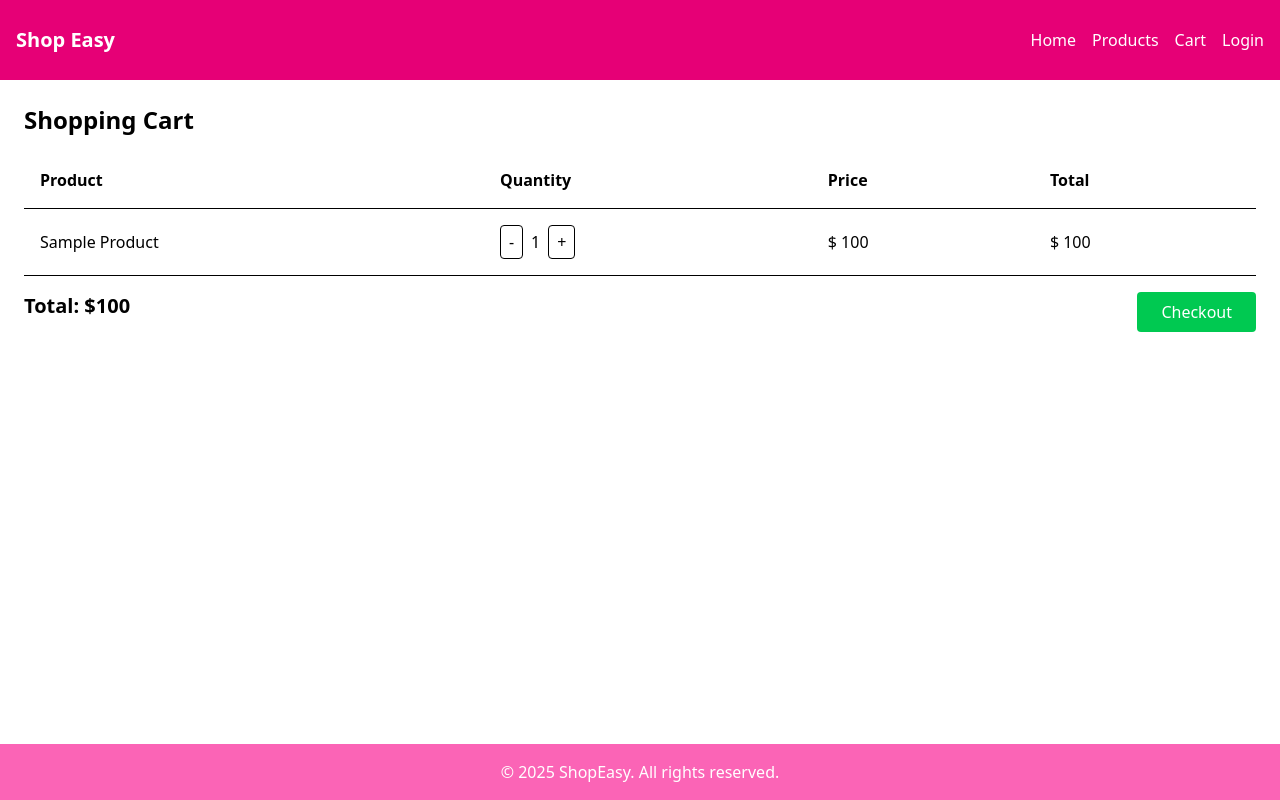
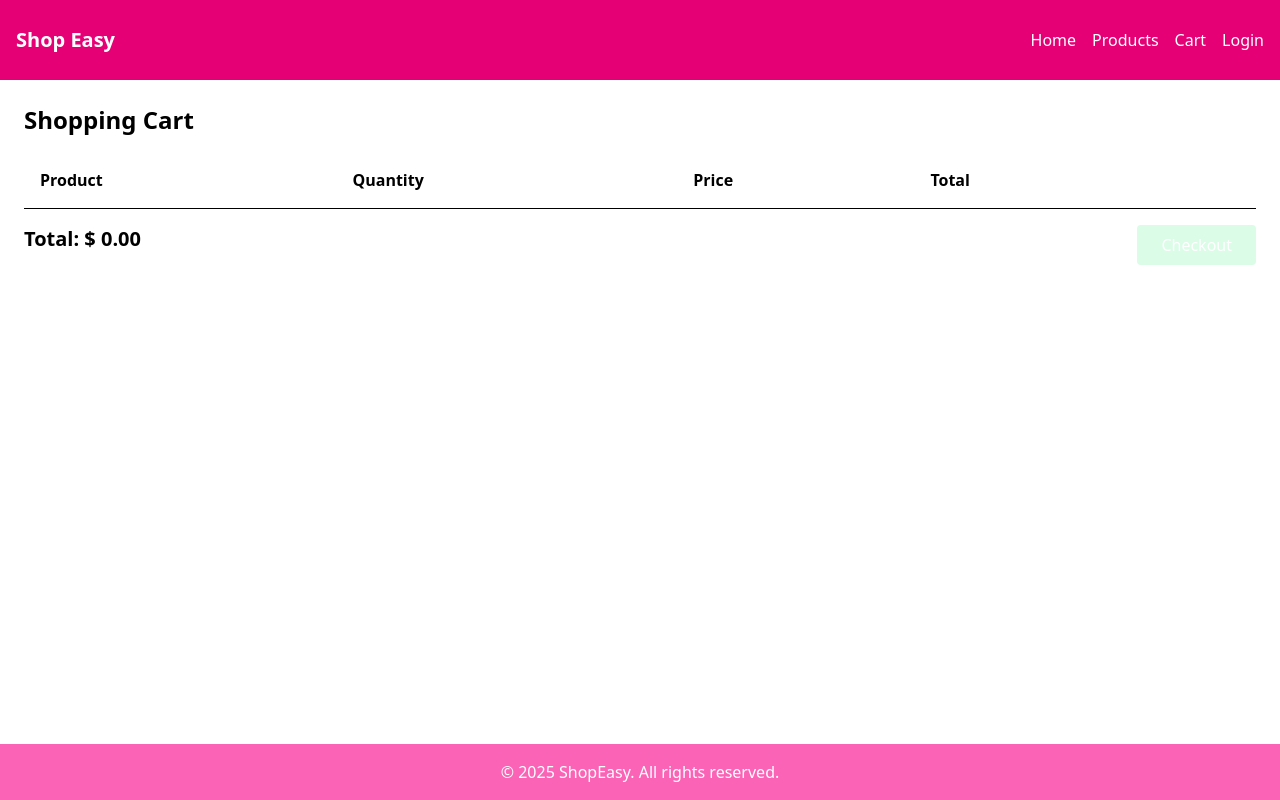
Before and after one commit to h662/shopping-app-2, a React (Vite) app: page /cart in a window 1280 px wide. Built offline with nearby package versions, Linux system fonts and the light colour scheme.

Commit message:
removeFromCart

```diff
--- a/package.json
+++ b/package.json
@@ -14,6 +14,7 @@
     "@tailwindcss/vite": "^4.0.3",
     "react": "^18.3.1",
     "react-dom": "^18.3.1",
+    "react-icons": "^5.4.0",
     "react-redux": "^9.2.0",
     "react-router-dom": "^7.1.5",
     "react-toastify": "^11.0.3",
--- /dev/null
+++ b/src/components/CheckoutButton.jsx
@@ -0,0 +1,22 @@
+import { useSelector } from "react-redux";
+import { useNavigate } from "react-router-dom";
+
+const CheckoutButton = ({ text }) => {
+  const { totalAmount } = useSelector((state) => state.cart);
+
+  const navigate = useNavigate();
+
+  return (
+    <button
+      className={`button-style text-center  ${
+        totalAmount ? "bg-green-500" : "bg-green-100 cursor-not-allowed"
+      }`}
+      onClick={() => navigate("/checkout")}
+      disabled={!totalAmount}
+    >
+      {text}
+    </button>
+  );
+};
+
+export default CheckoutButton;
--- /dev/null
+++ b/src/components/ItemCard.jsx
@@ -0,0 +1,51 @@
+import { useDispatch } from "react-redux";
+import { FaRegTrashCan } from "react-icons/fa6";
+
+import QuantityButton from "./QuantityButton";
+import { removeFromCart, updateQuantity } from "../store/slices/cartSlice";
+
+function ItemCard({ item }) {
+  const dispatch = useDispatch();
+
+  const handleUpdateQuantity = (quantity) => {
+    if (quantity > 0) {
+      dispatch(
+        updateQuantity({
+          id: item.id,
+          quantity,
+        })
+      );
+    }
+  };
+
+  const handleRemoveFromCart = () => {
+    dispatch(removeFromCart({ id: item.id }));
+  };
+
+  return (
+    <tr className="border-b">
+      <td className="p-4">{item.name}</td>
+      <td className="p-4">
+        <QuantityButton
+          text="-"
+          onClick={() => handleUpdateQuantity(item.quantity - 1)}
+        />
+        <span className="px-2">{item.quantity}</span>
+        <QuantityButton
+          text="+"
+          onClick={() => handleUpdateQuantity(item.quantity + 1)}
+        />
+      </td>
+      <td className="p-4">$ {item.price.toFixed(2)}</td>
+      <td className="p-4">$ {(item.price * item.quantity).toFixed(2)}</td>
+      <td>
+        <FaRegTrashCan
+          className="hover:text-red-500 cursor-pointer"
+          onClick={handleRemoveFromCart}
+        />
+      </td>
+    </tr>
+  );
+}
+
+export default ItemCard;
--- /dev/null
+++ b/src/components/QuantityButton.jsx
@@ -0,0 +1,9 @@
+function QuantityButton({ text, onClick }) {
+  return (
+    <button className="px-2 py-1 border rounded" onClick={onClick}>
+      {text}
+    </button>
+  );
+}
+
+export default QuantityButton;
--- a/src/pages/Cart.jsx
+++ b/src/pages/Cart.jsx
@@ -1,6 +1,10 @@
-import { Link } from "react-router-dom";
+import { useSelector } from "react-redux";
+import ItemCard from "../components/ItemCard";
+import CheckoutButton from "../components/CheckoutButton";
 
 function Cart() {
+  const { items, totalAmount } = useSelector((state) => state.cart);
+
   return (
     <div className="container">
       <h1 className="page-title">Shopping Cart</h1>
@@ -11,29 +15,22 @@ function Cart() {
             <th className="text-left p-4">Quantity</th>
             <th className="text-left p-4">Price</th>
             <th className="text-left p-4">Total</th>
+            <th className="text-left p-4"></th>
           </tr>
         </thead>
         <tbody>
-          <tr className="border-b">
-            <td className="p-4">Sample Product</td>
-            <td className="p-4">
-              <button className="px-2 py-1 border rounded">-</button>
-              <span className="px-2">1</span>
-              <button className="px-2 py-1 border rounded">+</button>
-            </td>
-            <td className="p-4">$ 100</td>
-            <td className="p-4">$ 100</td>
-          </tr>
+          {items.map((item) => (
+            <ItemCard key={item.id} item={item} />
+          ))}
         </tbody>
       </table>
       <div className="mt-4 flex justify-between">
-        <h2 className="text-xl font-bold">Total: $100</h2>
-        <Link
-          to="/checkout"
-          className="px-6 py-2 bg-green-500 text-white rounded"
-        >
-          Checkout
-        </Link>
+        <h2 className="text-xl font-bold w-full">
+          Total: $ {totalAmount.toFixed(2)}
+        </h2>
+        <div>
+          <CheckoutButton text="Checkout" />
+        </div>
       </div>
     </div>
   );
--- a/src/pages/ProductDetail.jsx
+++ b/src/pages/ProductDetail.jsx
@@ -1,6 +1,7 @@
 import { useParams } from "react-router-dom";
 import dummyProducts from "../dummyData.json";
 import AddToCartButton from "../components/AddToCartButton";
+import CheckoutButton from "../components/CheckoutButton";
 
 function ProductDetail() {
   const { id } = useParams();
@@ -25,7 +26,7 @@ function ProductDetail() {
           <p className="text-gray-700">{product.description}</p>
           <p className="text-lg font-bold text-blue-500">$ {product.price}</p>
           <div className="flex gap-4">
-            <button className="button-style bg-green-500">Buy Now</button>
+            <CheckoutButton text="Buy Now" />
             <AddToCartButton product={product} />
           </div>
         </div>
```
Also changed, not shown: 1 other file (tests, documents, lock files or other folders).
